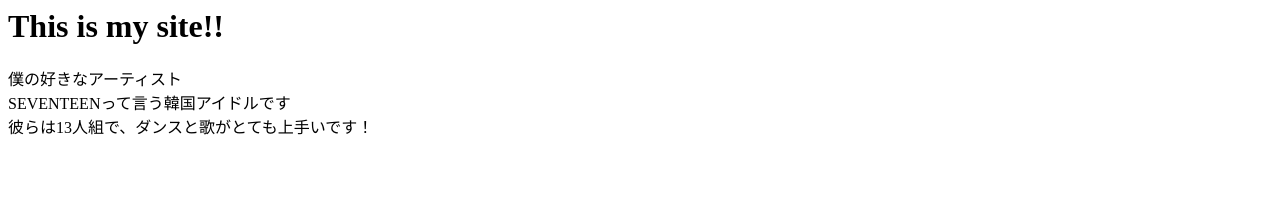
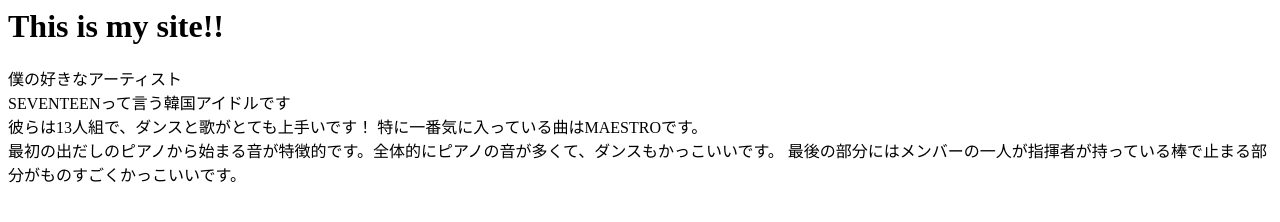
Before and after one commit to kaichi-g/portfolio, a plain HTML site: page index.html in a window 1280 px wide. Drawn offline with Linux system fonts and the light colour scheme.

Commit message:
Add files via upload

```diff
--- a/index.html
+++ b/index.html
@@ -7,7 +7,9 @@
         <p>
             僕の好きなアーティスト<br>SEVENTEENって言う韓国アイドルです<br>
             彼らは13人組で、ダンスと歌がとても上手いです！
-
+            特に一番気に入っている曲はMAESTROです。<br>
+            最初の出だしのピアノから始まる音が特徴的です。全体的にピアノの音が多くて、ダンスもかっこいいです。
+            最後の部分にはメンバーの一人が指揮者が持っている棒で止まる部分がものすごくかっこいいです。
         </p>
     </body>
 </html>
```
